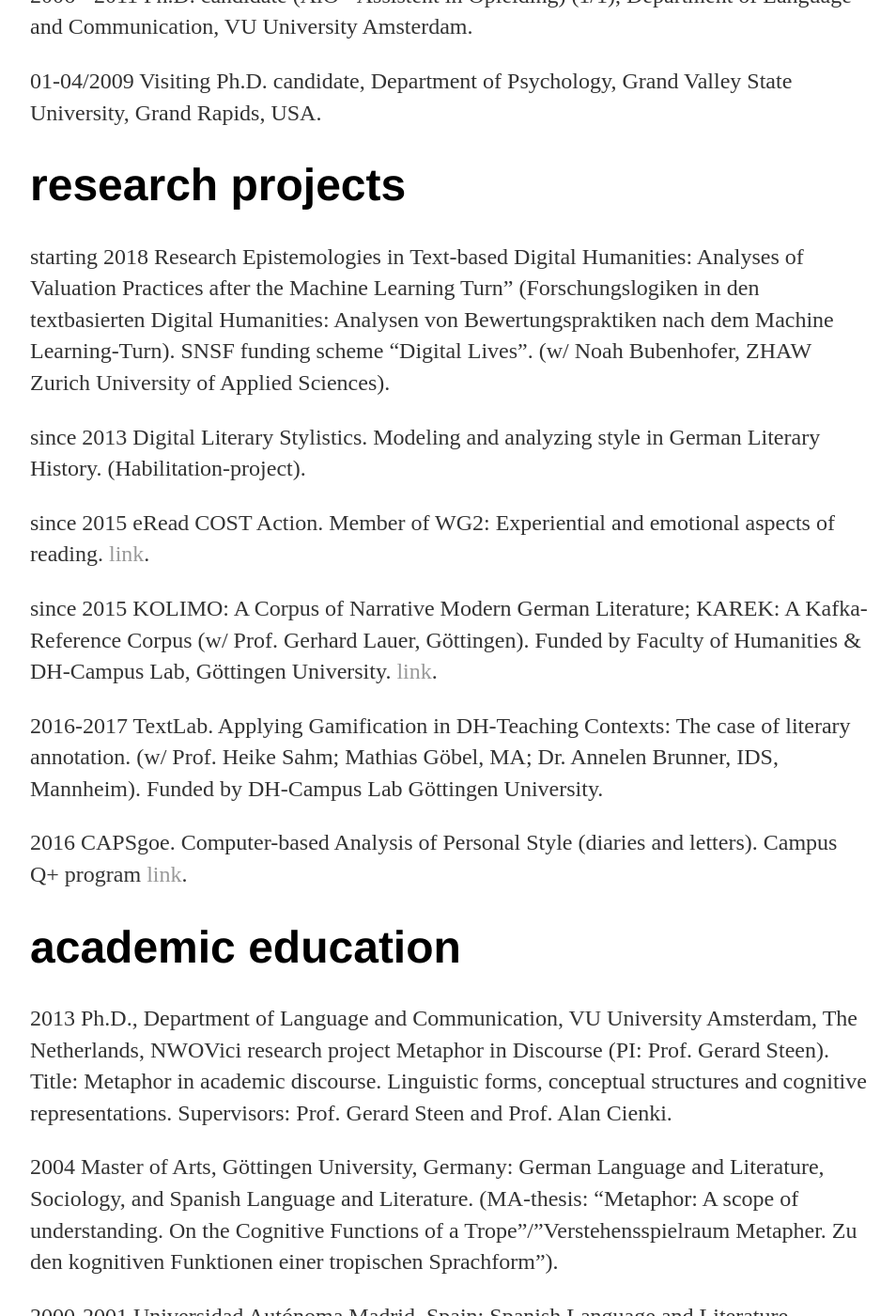
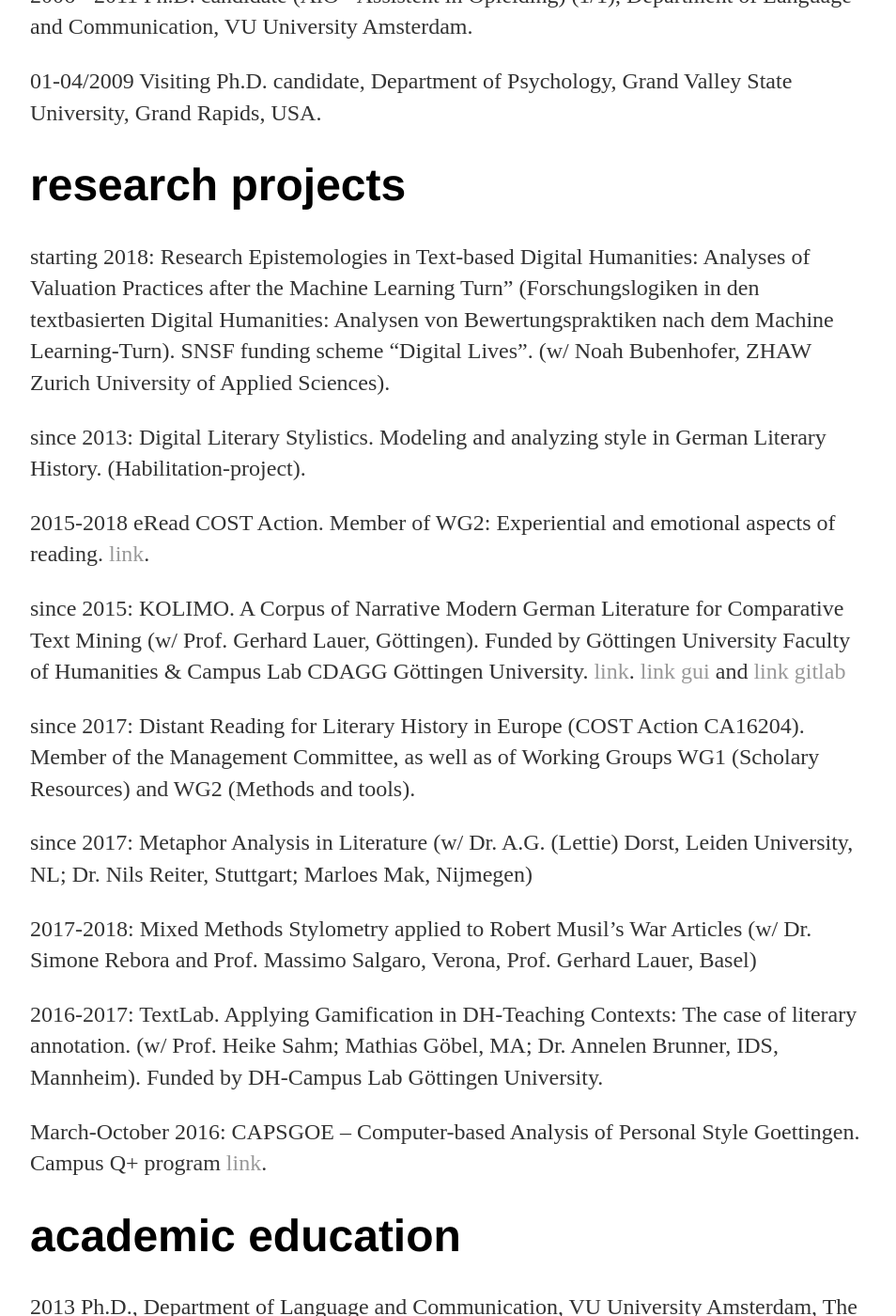
Before and after one commit to jberenike/jberenike.github.io, a Jekyll site: the page built from cv.md, in a window 1280 px wide and 1400 px high, scrolled down 594 px. Shown: the whole window at 94% size, without its empty margins (160-1114 px from the left). Built offline with Jekyll 4.4.1, drawn with Linux system fonts in a browser that asks for light colours.

Commit message:
Update cv.md

```diff
--- a/cv.md
+++ b/cv.md
@@ -19,17 +19,24 @@
 
 # research projects
 
-starting 2018 Research Epistemologies in Text-based Digital Humanities: Analyses of Valuation Practices after the Machine Learning Turn” (Forschungslogiken in den textbasierten Digital Humanities: Analysen von Bewertungspraktiken nach dem Machine Learning-Turn). SNSF funding scheme “Digital Lives”. (w/ Noah Bubenhofer, ZHAW Zurich University of Applied Sciences).
+starting 2018: Research Epistemologies in Text-based Digital Humanities: Analyses of Valuation Practices after the Machine Learning Turn” (Forschungslogiken in den textbasierten Digital Humanities: Analysen von Bewertungspraktiken nach dem Machine Learning-Turn). SNSF funding scheme “Digital Lives”. (w/ Noah Bubenhofer, ZHAW Zurich University of Applied Sciences).
 
-since 2013	Digital Literary Stylistics. Modeling and analyzing style in German Literary History. (Habilitation-project).
+since 2013:	Digital Literary Stylistics. Modeling and analyzing style in German Literary History. (Habilitation-project).
 
-since 2015	eRead COST Action. Member of WG2: Experiential and emotional aspects of reading. [link](http://ereadcost.eu/).
+2015-2018	eRead COST Action. Member of WG2: Experiential and emotional aspects of reading. [link](http://ereadcost.eu/).
 
-since 2015 	KOLIMO: A Corpus of Narrative Modern German Literature; KAREK: A Kafka-Reference Corpus (w/ Prof. Gerhard Lauer, Göttingen). Funded by Faculty of Humanities & DH-Campus Lab, Göttingen University. [link](https://www.kolimo.uni-goettingen.de/).
+since 2015: KOLIMO. A Corpus of Narrative Modern German Literature for Comparative Text Mining (w/ Prof. Gerhard Lauer, Göttingen). Funded by Göttingen University Faculty of Humanities & Campus Lab CDAGG Göttingen University. [link](https://www.kolimo.uni-goettingen.de/). [link gui](https://kolimo.uni-goettingen.de/index.html) and [link gitlab](https://gitlab.gwdg.de/kolimo/exist-app)
 
-2016-2017	TextLab. Applying Gamification in DH-Teaching Contexts: The case of literary annotation. (w/ Prof. Heike Sahm; Mathias Göbel, MA; Dr. Annelen Brunner, IDS, Mannheim). Funded by DH-Campus Lab Göttingen University.
 
-2016 CAPSgoe. Computer-based Analysis of Personal Style (diaries and letters). Campus Q+ program [link](https://capsgoe.wordpress.com/).
+since 2017: Distant Reading for Literary History in Europe (COST Action CA16204). Member of the Management Committee, as well as of Working Groups WG1 (Scholary Resources) and WG2 (Methods and tools).
+
+since 2017: Metaphor Analysis in Literature (w/ Dr. A.G. (Lettie) Dorst, Leiden University, NL; Dr. Nils Reiter, Stuttgart; Marloes Mak, Nijmegen)
+
+2017-2018: Mixed Methods Stylometry applied to Robert Musil’s War Articles (w/ Dr. Simone Rebora and Prof. Massimo Salgaro, Verona, Prof. Gerhard Lauer, Basel)
+
+2016-2017: TextLab. Applying Gamification in DH-Teaching Contexts: The case of literary annotation. (w/ Prof. Heike Sahm; Mathias Göbel, MA; Dr. Annelen Brunner, IDS, Mannheim). Funded by DH-Campus Lab Göttingen University.
+
+March-October 2016: CAPSGOE – Computer-based Analysis of Personal Style Goettingen. Campus Q+ program [link](https://capsgoe.wordpress.com/).
 
 
 # academic education
```
